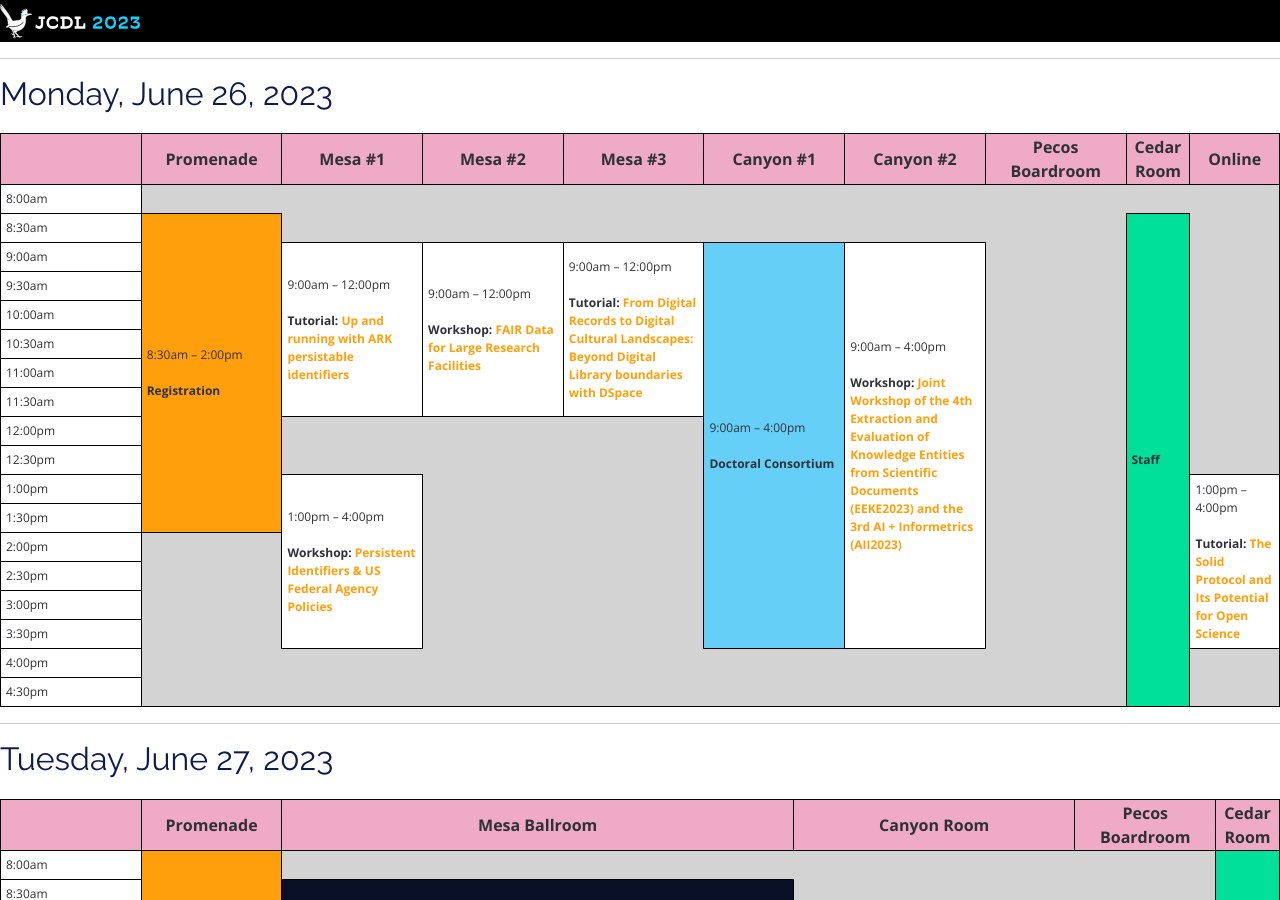
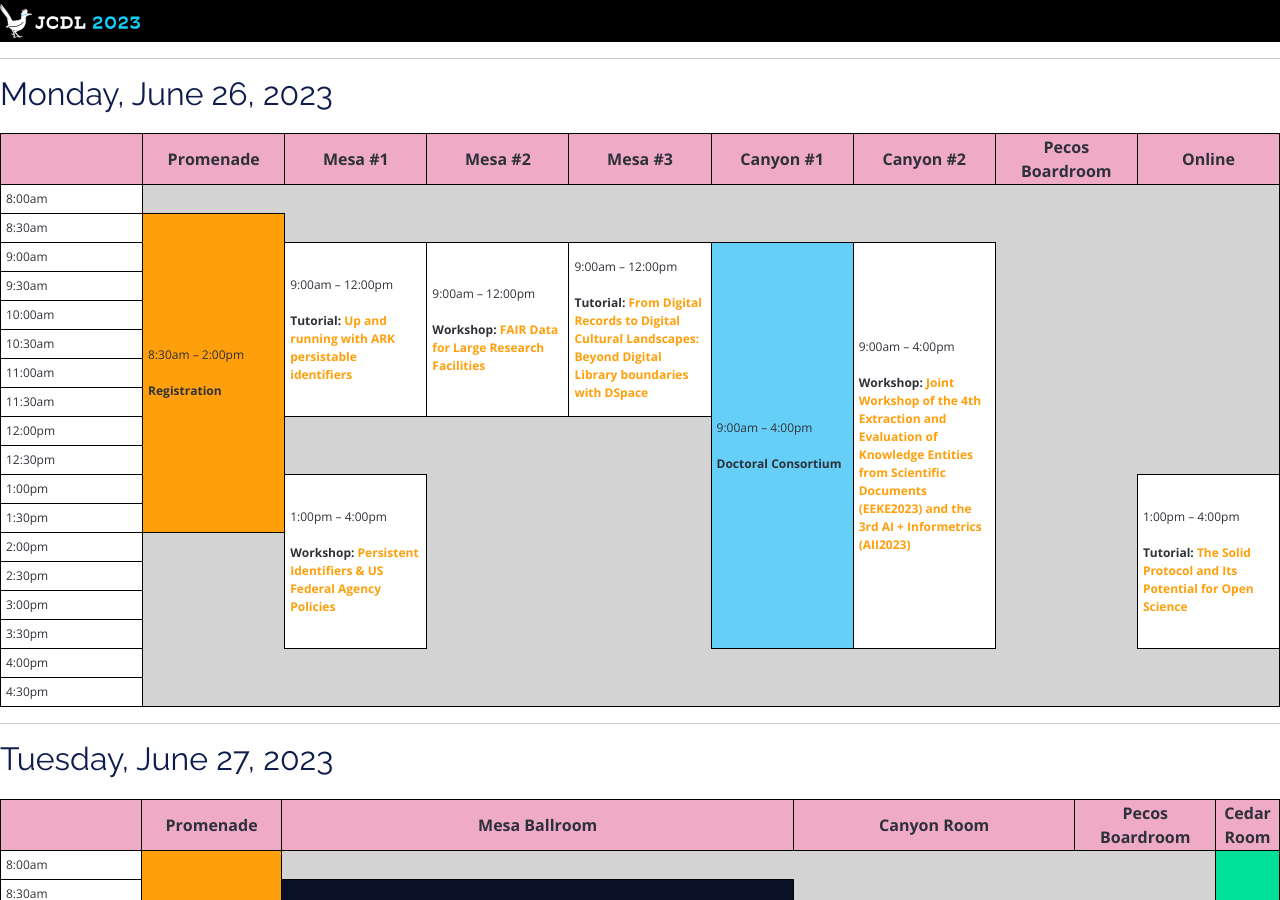
Before and after one commit to shawnmjones/JCDL2023-website-source, a Jekyll site: the page built from program-landscape.html, in a window 1280 px wide and 900 px high. Built offline with Jekyll 4.4.1, drawn with Linux system fonts in a browser that asks for light colours.

Commit message:
removing Staff space and Pecos Room from Monday

```diff
--- a/_includes/program-monday.html
+++ b/_includes/program-monday.html
@@ -12,19 +12,17 @@
         <th class="room">Canyon #1</th>
         <th class="room">Canyon #2</th>
         <th class="room">Pecos Boardroom</th>
-        <th class="cedar">Cedar Room</th>
         <th class="room">Online</th>
     </thead>
     <tbody>
       <tr>
         <td class="timecell">8:00am</td>
-        <td colspan="9"></td>
+        <td colspan="8"></td>
       </tr>
       <tr>
         <td class="timecell">8:30am</td>
         <td rowspan="11" class="registration">8:30am &ndash; 2:00pm<br><br><strong>Registration</strong></td>
         <td colspan="6"></td>
-        <td rowspan="17" class="staff">Staff</td>
         <td rowspan="9"></td>
       </tr>
       <tr>
```
